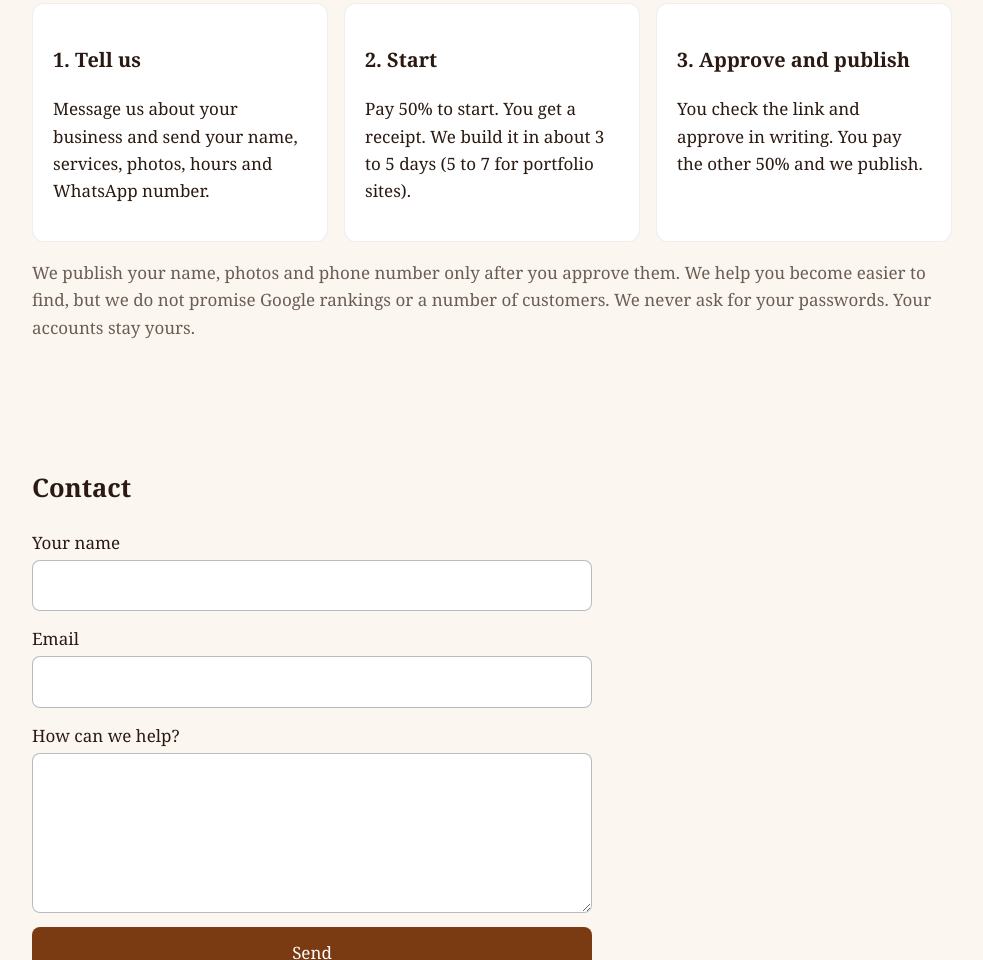
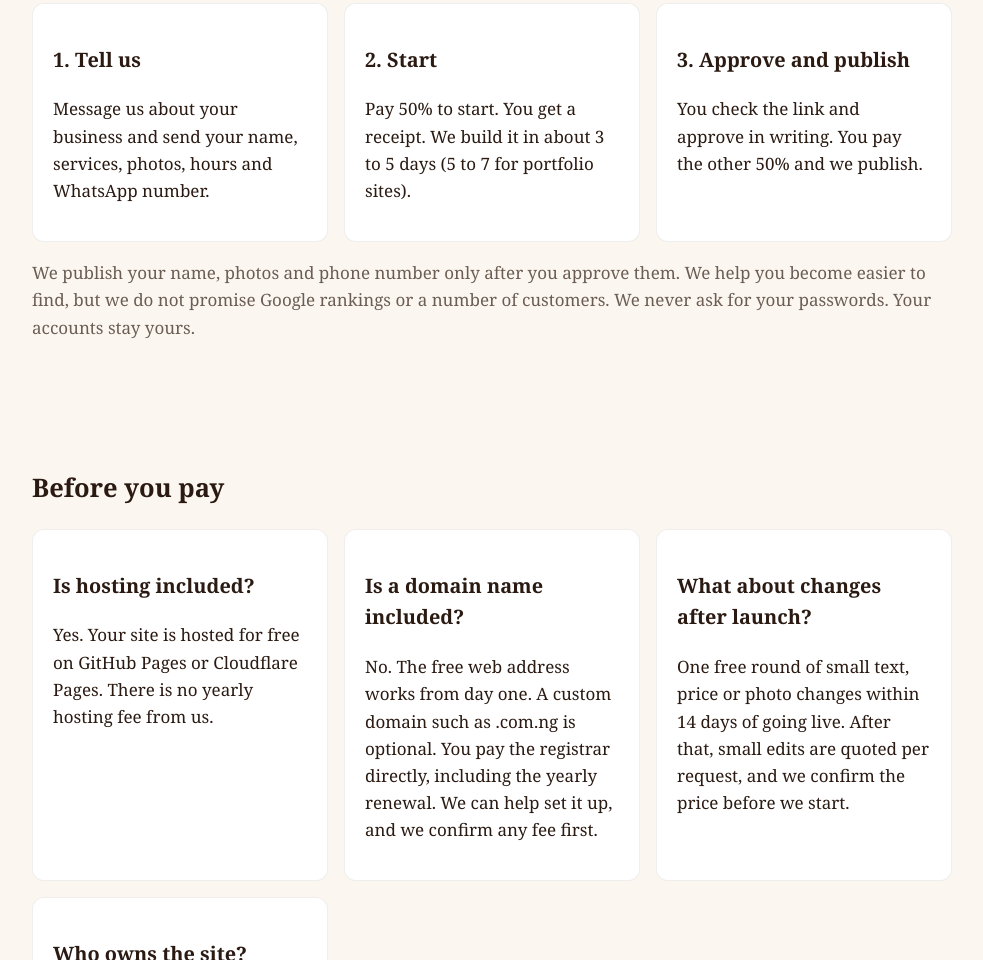
Before and after one commit to ilefoastro/Ilefoastro-Web, a plain HTML site: page index.html in a window 1280 px wide. Shown: the part 1840-2800 px from the top of the page, without its empty margins (148-1131 px from the left). Drawn offline with Linux system fonts and the light colour scheme.

Commit message:
Add files via upload

```diff
--- a/index.html
+++ b/index.html
@@ -25,7 +25,7 @@
 </head>
 <body>
 <header class="top"><a class="brand" href="#">Ilefoastro Web</a>
-<nav><a href="#services">Services</a><a href="#work">Work</a><a href="#how">Process</a><a href="#contact">Contact</a></nav></header>
+<nav><a href="#services">Services</a><a href="#work">Work</a><a href="#how">Process</a><a href="#faq">FAQ</a><a href="#contact">Contact</a></nav></header>
 
 <section class="hero">
 <p class="eyebrow">Ibadan, Nigeria</p>
@@ -55,9 +55,17 @@
 </div>
 <p class="muted">We publish your name, photos and phone number only after you approve them. We help you become easier to find, but we do not promise Google rankings or a number of customers. We never ask for your passwords. Your accounts stay yours.</p></section>
 
+<section id="faq"><h2>Before you pay</h2>
+<div class="cards">
+<div class="card"><h3>Is hosting included?</h3><p>Yes. Your site is hosted for free on GitHub Pages or Cloudflare Pages. There is no yearly hosting fee from us.</p></div>
+<div class="card"><h3>Is a domain name included?</h3><p>No. The free web address works from day one. A custom domain such as .com.ng is optional. You pay the registrar directly, including the yearly renewal. We can help set it up, and we confirm any fee first.</p></div>
+<div class="card"><h3>What about changes after launch?</h3><p>One free round of small text, price or photo changes within 14 days of going live. After that, small edits are quoted per request, and we confirm the price before we start.</p></div>
+<div class="card"><h3>Who owns the site?</h3><p>You do. The accounts are in your name and the files are yours. If you want to move, we hand everything over.</p></div>
+</div></section>
+
 <section id="contact"><h2>Contact</h2>
 <form id="contactForm" action="https://api.web3forms.com/submit" method="POST">
-<input type="hidden" name="access_key" value="REPLACE_WITH_WEB3FORMS_ACCESS_KEY">
+<input type="hidden" name="access_key" value="88141c8a-560a-4464-8b4d-9aacd1d26c46">
 <input type="hidden" name="subject" value="New enquiry from the Ilefoastro Web website">
 <input type="checkbox" name="botcheck" class="hp" tabindex="-1" autocomplete="off">
 <label>Your name<input name="name" required></label>
```
